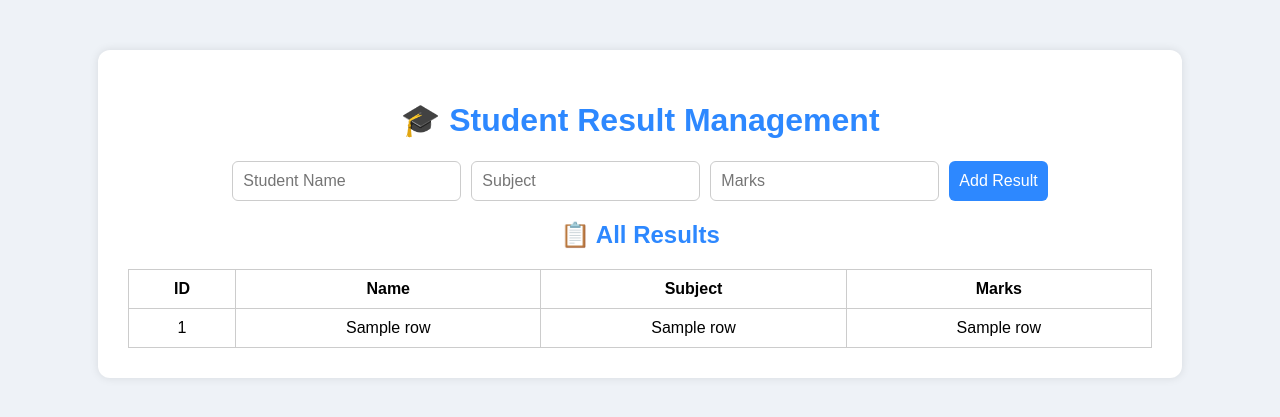
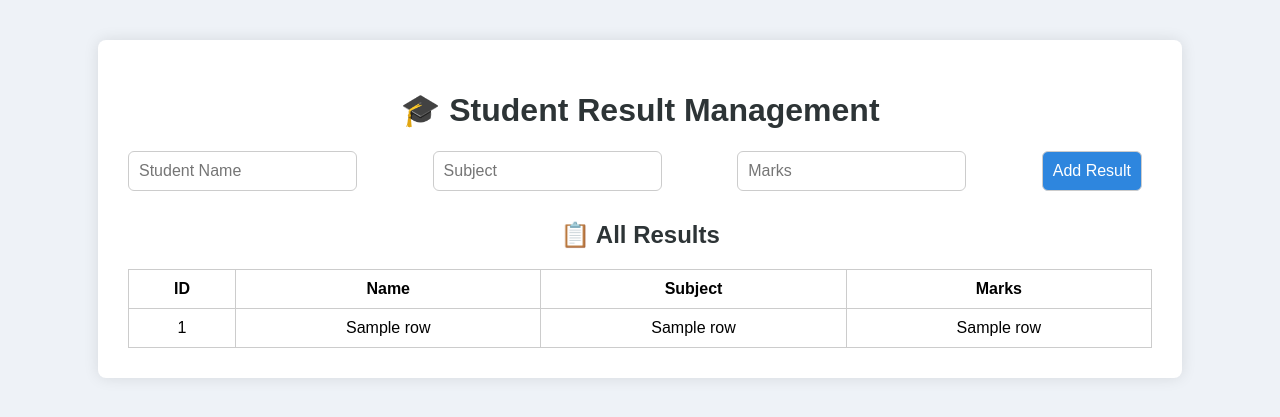
Before and after one commit to Dishan018/Student-Result-Management-System, a Flask app: template templates/index.html in a window 1280 px wide. Shown: the top 417 px of the page. Run offline with Flask 3, Linux system fonts and the light colour scheme; the template is opened without the code that fills it: most values are stand-ins (such as "Sample title", 1, 10 or a date in 2020).

Commit message:
style.css

```diff
--- a/templates/static/style.css
+++ b/templates/static/style.css
@@ -1,49 +1,46 @@
 body {
     font-family: Arial, sans-serif;
     background-color: #eef2f7;
+    padding: 0;
     margin: 0;
-    padding: 0;
 }
 
 .container {
     width: 80%;
-    margin: 50px auto;
-    background: #fff;
+    margin: 40px auto;
+    background: white;
     padding: 30px;
-    border-radius: 12px;
-    box-shadow: 0 0 10px rgba(0, 0, 0, 0.1);
+    border-radius: 8px;
+    box-shadow: 0 0 15px rgba(0,0,0,0.1);
 }
 
 h1, h2 {
-    color: #2d88ff;
     text-align: center;
+    color: #2d3436;
 }
 
 form {
     display: flex;
-    gap: 10px;
-    margin-bottom: 20px;
-    justify-content: center;
-    flex-wrap: wrap;
+    justify-content: space-between;
+    margin-bottom: 30px;
 }
 
 input, button {
     padding: 10px;
+    font-size: 16px;
     border-radius: 6px;
     border: 1px solid #ccc;
-    font-size: 1rem;
+    margin-right: 10px;
 }
 
 button {
-    background-color: #2d88ff;
+    background-color: #2e86de;
     color: white;
-    border: none;
     cursor: pointer;
-    transition: 0.3s ease;
 }
 
 button:hover {
-    background-color: #1a6de0;
+    background-color: #1e5ea9;
 }
 
 table {
@@ -52,8 +49,11 @@ table {
     margin-top: 20px;
 }
 
+table, th, td {
+    border: 1px solid #ccc;
+}
+
 th, td {
-    border: 1px solid #ccc;
     padding: 10px;
     text-align: center;
 }
```
